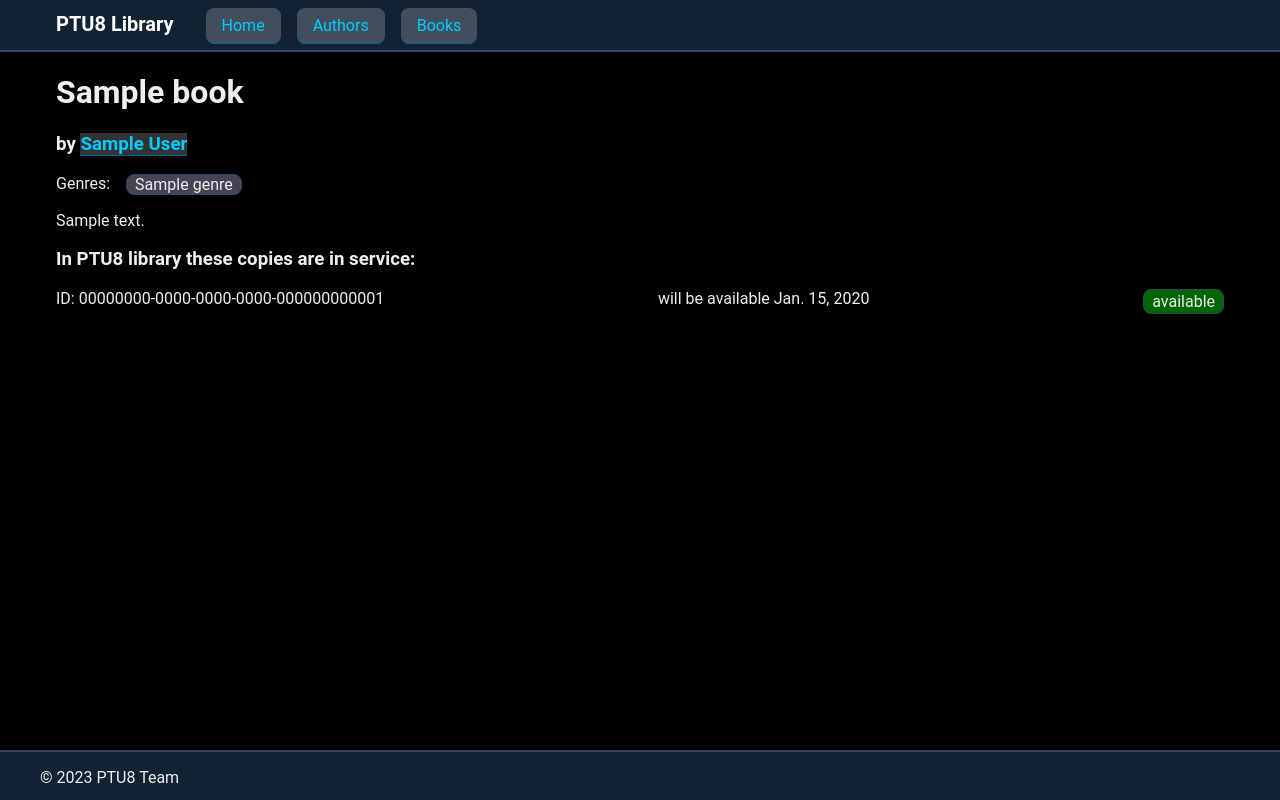
After one commit to reinikeda/ptu8_library, a Django app: page /book/1 in a window 1280 px wide. The commit adds this page. Run offline with Django 4.2, Linux system fonts and the light colour scheme; tables that the repository leaves empty hold one stand-in row (values such as "Sample post").

Commit message:
class based views for Books

```diff
--- a/ptu8_library/library/static/library/css/style.css
+++ b/ptu8_library/library/static/library/css/style.css
@@ -53,6 +53,7 @@ header ul {
     justify-content: flex-start;
     padding-inline-start: 0;
     margin: 8px 0;
+    gap: 16px;
 }
 header ul li {
     display: inline-block;
@@ -60,6 +61,7 @@ header ul li {
 header ul li a {
     padding: 8px 16px;
     display: block;
+    border-radius: 8px;
 }
 .logo {
     color: #fff;
--- a/ptu8_library/library/templates/base.html
+++ b/ptu8_library/library/templates/base.html
@@ -16,6 +16,7 @@
             <li class="logo">PTU8 Library</li>
             <li><a href="{% url 'index' %}">Home</a></li>
             <li><a href="{% url 'authors' %}">Authors</a></li>
+            <li><a href="{% url 'books' %}">Books</a></li>
         </ul>
     </div></header>
     <main><div class="container">{% block content %}{% endblock content %}</div></main>
--- a/ptu8_library/library/templates/library/author.html
+++ b/ptu8_library/library/templates/library/author.html
@@ -7,7 +7,7 @@
 {% if author.books.count > 0 %}
     <ul>
         {% for book in author.books.all %}
-        <li>{{ book.title }}</li>
+            <li>{{ book.title }}</li>
         {% endfor %}
     </ul>
 {% endif %}
--- /dev/null
+++ b/ptu8_library/library/templates/library/book_detail.html
@@ -0,0 +1,38 @@
+{% extends 'base.html' %}
+{% block title %}{{ object.title }} in {{ block.super }}{% endblock title %}
+{% block style %}
+.genres { display: flex; flex-direction: row; padding-inline-start: 0; gap: 16px; }
+.genres li { display: inline-block; padding: 0 8px; background-color: #ccf5; border: 1px solid #346; border-radius: 8px; }
+li.genre_prefix { background-color: transparent; border: 0; padding: 0; }
+.book_instances { display: flex; flex-direction: column; padding-inline-start: 0; gap: 8px; }
+.book_instances li { display: flex; flex-direction: row; justify-content: space-between; }
+.status { border: 1px solid #346; padding: 2px 8px; border-radius: 8px; }
+.status_a { background-color: #060; }
+.status_t { background-color: #960; }
+.status_r { background-color: #660; }
+.status_u, .status_m { background-color: #600; }
+{% endblock style %}
+{% block content %}
+<h1>{{ object.title }}</h1>
+<h3>by <a href="{% url 'author' object.author.id %}">{{ object.author }}</a></h3>
+<ul class="genres">
+    <li class="genre_prefix">Genres:</li>
+    {% for genre in object.genre.all %}
+        <li>{{ genre }}</li>
+    {% endfor %}
+</ul>
+<p>{{ object.summary }}</p>
+{% if object.book_instances.count > 0 %}
+    <h3>In PTU8 library these copies are in service:</h3>
+    <ul class="book_instances">
+        {% for bi in object.book_instances.all %}
+            <li><span>ID: {{ bi.id }}</span>
+                {% if bi.due_back %}<span>will be available {{ bi.due_back }}</span>{% endif %}
+                <span class="status status_{{ bi.status }}">{{ bi.get_status_display }}</span>
+            </li>
+        {% endfor %}
+    </ul>
+{% else %}
+    <h3>No copies of this book are available in our library yet</h3>
+{% endif %}
+{% endblock content %}
--- a/ptu8_library/library/urls.py
+++ b/ptu8_library/library/urls.py
@@ -6,4 +6,7 @@ urlpatterns = [
     path('', views.index, name="index"),
     path('authors/', views.authors, name='authors'),
     path('author/<int:author_id>', views.author, name='author'),
+    path('books/', views.BookListView.as_view(), name='books'),
+    path('book/<int:pk>', views.BookDetailView.as_view(), name='book'),
+
 ]
--- a/ptu8_library/library/views.py
+++ b/ptu8_library/library/views.py
@@ -1,4 +1,5 @@
 from django.shortcuts import render, get_object_or_404
+from django.views import generic
 from . import models
 
 
@@ -26,3 +27,13 @@ def author(request, author_id):
     return render(request, 'library/author.html', {
         'author': author,
     })
+
+
+class BookListView(generic.ListView):
+    model = models.Book
+    template_name = 'library/book_list.html'
+
+
+class BookDetailView(generic.DetailView):
+    model = models.Book
+    template_name = 'library/book_detail.html'
--- a/ptu8_library/ptu8_library/settings.py
+++ b/ptu8_library/ptu8_library/settings.py
@@ -26,7 +26,7 @@ SECRET_KEY = local_settings.SECRET_KEY
 # SECURITY WARNING: don't run with debug turned on in production!
 DEBUG = True
 
-ALLOWED_HOSTS = []
+ALLOWED_HOSTS = ['localhost', '127.0.0.1']
 
 
 # Application definition
```
Also changed, not shown: ptu8_library/library/templates/library/book_list.html (added, +14 -0 lines).
